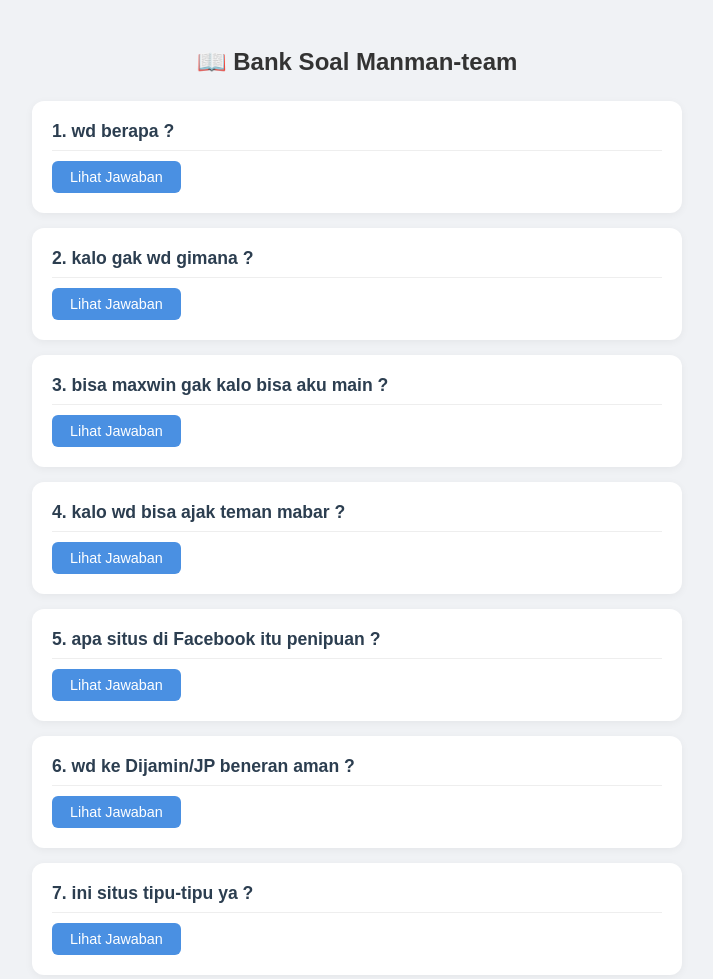
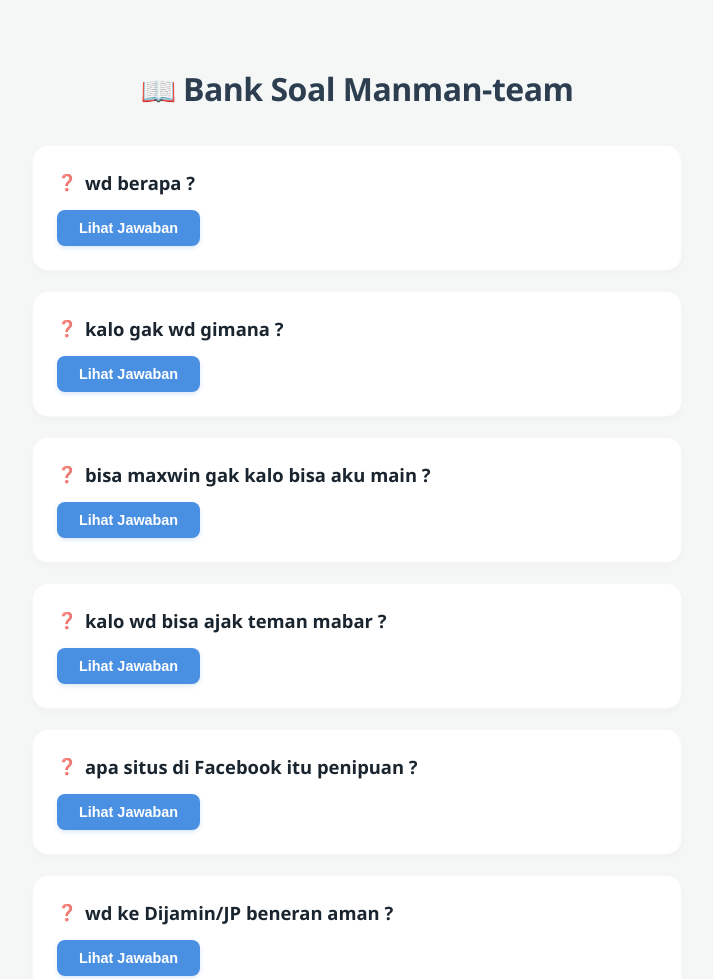
Before and after one commit to hanlinwu973-hub/manman-team, a plain HTML site: page index.html in a window 1280 px wide. Shown: the top 979 px of the page, without its empty margins (283-996 px from the left). Drawn offline with Linux system fonts and the light colour scheme.

Commit message:
Update index.html

```diff
--- a/index.html
+++ b/index.html
@@ -5,21 +5,138 @@
     <meta name="viewport" content="width=device-width, initial-scale=1.0">
     <title>Bank Soal Manman-team</title>
     <style>
-        body { font-family: sans-serif; background: #f0f2f5; display: flex; justify-content: center; padding: 20px; }
-        .container { max-width: 650px; width: 100%; }
-        h2 { text-align: center; color: #333; margin-bottom: 25px; }
-        .card { background: white; border-radius: 12px; padding: 20px; margin-bottom: 15px; box-shadow: 0 2px 8px rgba(0,0,0,0.05); }
-        .question { font-size: 1.1rem; font-weight: bold; color: #2c3e50; margin-bottom: 10px; border-bottom: 1px solid #eee; padding-bottom: 8px; }
-        .answer-box { background: #fdf2f2; border-left: 4px solid #e74c3c; padding: 12px 15px; margin-top: 10px; display: none; color: #333; line-height: 1.5; }
-        .show-btn { background: #4a90e2; color: white; border: none; padding: 8px 18px; border-radius: 6px; cursor: pointer; font-size: 0.9rem; transition: 0.3s; }
-        .show-btn:hover { background: #357abd; }
+        :root {
+            --primary-color: #4a90e2;
+            --secondary-color: #357abd;
+            --bg-color: #f4f7f6;
+            --text-color: #333;
+            --card-bg: #ffffff;
+            --accent-color: #e74c3c;
+        }
+
+        body {
+            font-family: 'Segoe UI', Roboto, Helvetica, Arial, sans-serif;
+            background-color: var(--bg-color);
+            color: var(--text-color);
+            display: flex;
+            justify-content: center;
+            padding: 40px 20px;
+            margin: 0;
+            -webkit-font-smoothing: antialiased;
+        }
+
+        .container {
+            max-width: 650px;
+            width: 100%;
+        }
+
+        h2 {
+            text-align: center;
+            color: #2c3e50;
+            margin-bottom: 35px;
+            font-size: 2rem;
+            font-weight: 700;
+            letter-spacing: -0.5px;
+        }
+
+        h2::before {
+            content: '📖 ';
+            font-size: 1.8rem;
+        }
+
+        .card {
+            background-color: var(--card-bg);
+            border-radius: 16px;
+            padding: 24px;
+            margin-bottom: 20px;
+            box-shadow: 0 4px 6px rgba(0,0,0,0.02);
+            transition: transform 0.2s ease, box-shadow 0.2s ease;
+            border: 1px solid rgba(0,0,0,0.03);
+        }
+
+        .card:hover {
+            transform: translateY(-3px);
+            box-shadow: 0 10px 20px rgba(0,0,0,0.04);
+        }
+
+        .question {
+            font-size: 1.15rem;
+            font-weight: 600;
+            color: #1a252f;
+            margin-bottom: 15px;
+            display: flex;
+            align-items: center;
+        }
+
+        .question::before {
+            content: '❓ ';
+            font-size: 1rem;
+            margin-right: 8px;
+            opacity: 0.7;
+        }
+
+        .answer-wrapper {
+            max-height: 0;
+            overflow: hidden;
+            transition: max-height 0.4s ease-out, opacity 0.4s ease-in;
+            opacity: 0;
+        }
+
+        .answer-wrapper.open {
+            max-height: 500px; /* 足够容纳长文本 */
+            opacity: 1;
+            transition: max-height 0.4s ease-in, opacity 0.4s ease-out;
+        }
+
+        .answer-box {
+            background-color: #fafafa;
+            border-left: 4px solid var(--accent-color);
+            padding: 16px 20px;
+            margin-top: 15px;
+            border-radius: 8px;
+            color: #444;
+            line-height: 1.6;
+            font-size: 0.95rem;
+        }
+
+        .answer-title {
+            font-weight: 700;
+            color: var(--accent-color);
+            margin-bottom: 5px;
+            display: block;
+        }
+
+        .show-btn {
+            background-color: var(--primary-color);
+            color: white;
+            border: none;
+            padding: 10px 22px;
+            border-radius: 8px;
+            cursor: pointer;
+            font-size: 0.9rem;
+            font-weight: 600;
+            transition: background-color 0.2s ease, transform 0.1s ease;
+            box-shadow: 0 2px 4px rgba(74, 144, 226, 0.2);
+        }
+
+        .show-btn:hover {
+            background-color: var(--secondary-color);
+            box-shadow: 0 4px 8px rgba(74, 144, 226, 0.3);
+        }
+
+        .show-btn:active {
+            transform: translateY(1px);
+            box-shadow: 0 1px 2px rgba(74, 144, 226, 0.2);
+        }
     </style>
 </head>
 <body>
+
 <div class="container">
-    <h2>📖 Bank Soal Manman-team</h2>
+    <h2>Bank Soal Manman-team</h2>
     <div id="quiz-list"></div>
 </div>
+
 <script>
     const myData = [
         { q: "wd berapa ?", a: "Saya tidak bisa jamin wd berapa kak karena kaka bisa cek live rtp disitu dan live wd di situsnya dan bisa lihat wd banyak dari game apa coba kaka bisa ikutin game tersebut." },
@@ -34,27 +151,38 @@
         { q: "nominal wd-nya berapa ?", a: "Untuk nominal wd, kami tidak bisa memberikan info akurat karena itu sepenuhnya tergantung dari permainan dan taruhan kakak selanjutnya." },
         { q: "main di game apa ?", a: "Kakak bisa memilih game yang sedang gacor atau yang memiliki persentase RTP tinggi saat ini." }
     ];
+
     function render() {
         const list = document.getElementById('quiz-list');
         list.innerHTML = myData.map((item, i) => `
             <div class="card">
-                <div class="question">${i + 1}. ${item.q}</div>
+                <div class="question">${item.q}</div>
                 <button class="show-btn" id="btn-${i}" onclick="toggle(${i})">Lihat Jawaban</button>
-                <div class="answer-box" id="ans-${i}"><strong>Jawaban:</strong><br>${item.a}</div>
-            </div>`).join('');
+                <div class="answer-wrapper" id="wrapper-${i}">
+                    <div class="answer-box">
+                        <span class="answer-title">Jawaban:</span>
+                        ${item.a}
+                    </div>
+                </div>
+            </div>
+        `).join('');
     }
+
     window.toggle = (i) => {
-        const box = document.getElementById(`ans-${i}`);
+        const wrapper = document.getElementById(`wrapper-${i}`);
         const btn = document.getElementById(`btn-${i}`);
-        if (box.style.display === 'block') {
-            box.style.display = 'none';
+
+        if (wrapper.classList.contains('open')) {
+            wrapper.classList.remove('open');
             btn.innerText = 'Lihat Jawaban';
         } else {
-            box.style.display = 'block';
+            wrapper.classList.add('open');
             btn.innerText = 'Sembunyikan';
         }
     };
+
     render();
 </script>
+
 </body>
 </html>
```
